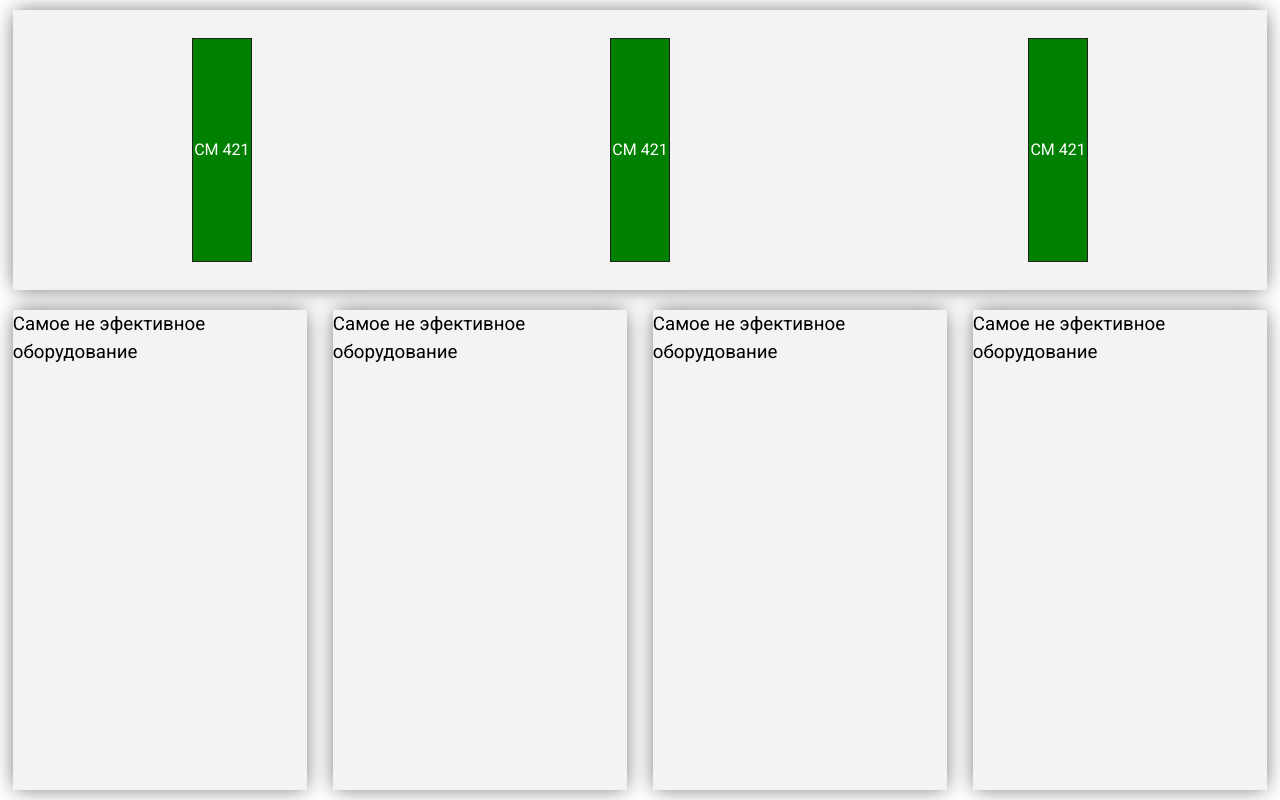
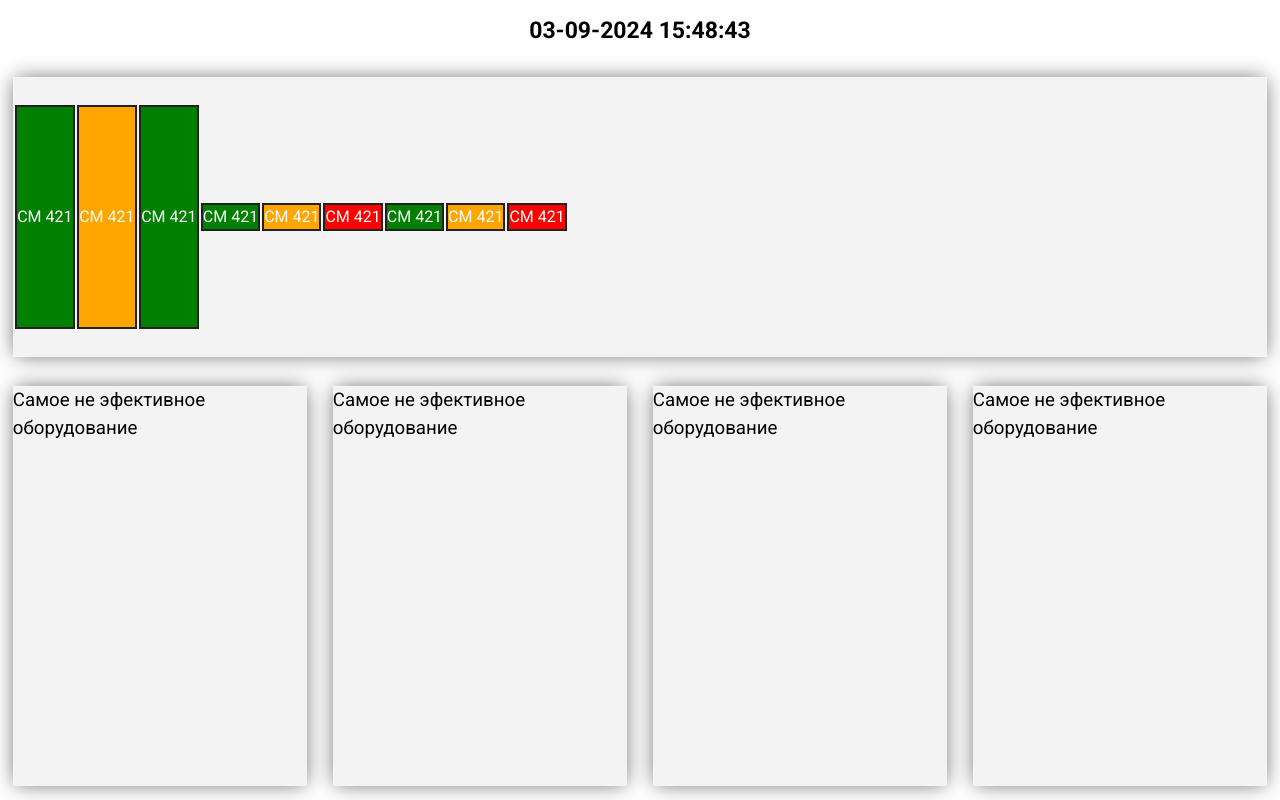
Before and after one commit to artemlusakov/SmtMaks, a React (Vite) app in the folder MaterialUI/: page / in a window 1280 px wide. Built offline with nearby package versions, Linux system fonts and the light colour scheme.

Commit message:
add main page

```diff
--- a/MaterialUI/package.json
+++ b/MaterialUI/package.json
@@ -24,10 +24,13 @@
     "primereact": "^10.8.2",
     "react": "^18.3.1",
     "react-apexcharts": "^1.4.1",
+    "react-dnd": "^16.0.1",
+    "react-dnd-html5-backend": "^16.0.1",
     "react-dom": "^18.3.1",
     "react-input-mask": "^2.0.4",
     "react-router-dom": "^6.26.1",
-    "styled-components": "^6.1.12"
+    "styled-components": "^6.1.12",
+    "zustand": "^5.0.0-rc.2"
   },
   "devDependencies": {
     "@eslint/js": "^9.9.0",
--- a/MaterialUI/src/Components/CM421/CM421_Statistics.module.css
+++ b/MaterialUI/src/Components/CM421/CM421_Statistics.module.css
@@ -1,11 +1,11 @@
-.MC421{
+.CM421{
     display: flex;
     justify-content: space-around;
 
 
 }
 
-.MC421__LeftBox{
+.CM421__LeftBox{
     width: 50%;
     display: flex;
     flex-direction: column;
@@ -16,7 +16,7 @@
 
 }
 
-.MC421__Box{
+.CM421__Box{
    margin-top: 10px;
     padding: 10px;
     width: 100%;
@@ -28,14 +28,14 @@
     -moz-box-shadow: 0px 0px 20px -2px rgba(0, 0, 0, 0.6);
     box-shadow: 0px 0px 20px -2px rgba(0, 0, 0, 0.6);
 }
-.MC421__LeftBox_Content{
+.CM421__LeftBox_Content{
     display: flex;
     justify-content: space-around;
 
     min-height: 300px;
 }
 
-.MC421__RightBox{
+.CM421__RightBox{
     width: 45%;
     min-height: 500px;
     display: flex;
@@ -47,16 +47,16 @@
     -moz-box-shadow: 0px 0px 20px -2px rgba(0, 0, 0, 0.6);
     box-shadow: 0px 0px 20px -2px rgba(0, 0, 0, 0.6);
 }
-.MC421__RightBox_Content{
+.CM421__RightBox_Content{
     padding: 10px;
     display: flex;
 
     height: 50%;
 }
-.MC421__RightBox_Content img{
+.CM421__RightBox_Content img{
 
 }
 
-.MC421__RightBox_Content_Text{
+.CM421__RightBox_Content_Text{
     margin-left: 10px;
 }
--- a/MaterialUI/src/Pages/Equipment/CM421_Statistics.tsx
+++ b/MaterialUI/src/Pages/Equipment/CM421_Statistics.tsx
@@ -18,28 +18,28 @@ interface MC421StatisticsProps {
 
 export default function MC421_Statistics(props: MC421StatisticsProps): React.ReactElement{
   return (
-    <div className={s.MC421}>
-      <div className={s.MC421__LeftBox}>
-        <div className={s.MC421__Box}>
-          <div className={s.MC421__LeftBox_Content}>
+    <div className={s.CM421}>
+      <div className={s.CM421__LeftBox}>
+        <div className={s.CM421__Box}>
+          <div className={s.CM421__LeftBox_Content}>
                 <CM421ItemError/>
                 <CM421ItemOperate/>
           </div>
         </div>
 
-        <div className={s.MC421__Box}>
-          <div className={s.MC421__LeftBox_Content}>
+        <div className={s.CM421__Box}>
+          <div className={s.CM421__LeftBox_Content}>
             <СM421ItemOperateData/>
             <CM421EquipmentEfficiency/>
           </div>
         </div>
       </div>
 
-      <div className={s.MC421__RightBox}>
-        <div className={s.MC421__RightBox_Content}>
+      <div className={s.CM421__RightBox}>
+        <div className={s.CM421__RightBox_Content}>
         {/* <img src={CM421Img} alt="" /> */}
-          <div className={s.MC421__RightBox_Content_Text}>
-            <h2>MC 421</h2>
+          <div className={s.CM421__RightBox_Content_Text}>
+            <h2>CM 421</h2>
 
             <ErrorCodesComponent/>
           </div>
--- /dev/null
+++ b/MaterialUI/src/Pages/Equipment/Equipment.css
@@ -0,0 +1,5 @@
+.Equipment{
+    display: flex;
+    align-items: center;
+    justify-content: space-between;
+}
--- a/MaterialUI/src/Pages/Equipment/Equipment.tsx
+++ b/MaterialUI/src/Pages/Equipment/Equipment.tsx
@@ -2,13 +2,14 @@ import React from 'react'
 import TemporaryDrawer from '../../Components/Navigate/Navigate.tsx'
 import { Container} from "@mui/material";
 import MC421_Statistics from "./CM421_Statistics.tsx"
+import "./Equipment.css"
 
 import Clock from '../../Components/Clock/Clock.tsx'
 
 export default function Equipment() {
   return (
     <div>
-          <Container fixed className='App__Container'>
+          <Container fixed className='Equipment'>
             <TemporaryDrawer/>
             <Clock/>
           </Container>
--- /dev/null
+++ b/MaterialUI/src/Pages/Main/Clock/MainClok.css
@@ -0,0 +1,4 @@
+.Mainclock{
+    font-size: 23px;
+    font-weight: bolder;
+}
--- /dev/null
+++ b/MaterialUI/src/Pages/Main/Clock/MainClok.tsx
@@ -0,0 +1,24 @@
+import React, { useState, useEffect } from 'react';
+import  './MainClok.css'
+
+export default function MainClok() {
+  const [time, setTime] = useState('00 00 0000 00:00:00');
+
+  useEffect(() => {
+    const timer = setInterval(() => {
+      const now = new Date();
+      const day = String(now.getDate()).padStart(2,'0');
+      const month = String(now.getMonth() + 1).padStart(2,'0');
+      const year = String(now.getFullYear()).padStart(4,'0')
+      const hours = String(now.getHours()).padStart(2, '0');
+      const minutes = String(now.getMinutes()).padStart(2, '0');
+      const seconds = String(now.getSeconds()).padStart(2, '0');
+
+      setTime(`${day}-${month}-${year} ${hours}:${minutes}:${seconds}`);
+    }, 1000);
+
+    return () => clearInterval(timer);
+  }, []);
+
+  return <div className="Mainclock">{time}</div>;
+}
--- a/MaterialUI/src/Pages/Main/Main.module.css
+++ b/MaterialUI/src/Pages/Main/Main.module.css
@@ -20,7 +20,6 @@
 .MainContent__WorkingLine{
     display: flex;
     align-items: center;
-    justify-content: space-around;
 
     width: 98%;
     height: 35%;
@@ -32,6 +31,12 @@
     box-shadow: 0px 0px 20px -2px rgba(0, 0, 0, 0.6);
 }
 
+.WorkingLine_Box{
+  align-items: center;
+  height: 100%;
+  display: flex;
+}
+
 .WorkingLine{
     display: flex;
     align-items: center;
@@ -40,28 +45,47 @@
     height: 100%;
 }
 
-.WorkingLine__Element{
-    width: 60px;
-    height: 80%;
+.WorkingLine__Element {
+
     display: flex;
     align-items: center;
     justify-content: center;
     color: #fff;
+    text-decoration: none;
 
-    border: 1px solid #212121;
+    margin-left: 2px;
+
+    border: 2px solid #212121;
+}
+.Hanwha{
+  width: 60px;
+  height: 80%;
 }
 
 .WorkingLine__Element_good {
     background-color: green;
+  }.WorkingLine__Element_good:hover{
+    border: green solid 2px;
+    background-color: rgb(5, 97, 5);
+    transition: all 0.7s ease-in-out;
   }
 
   .WorkingLine__Element_normal {
     background-color: orange;
+  } .WorkingLine__Element_normal:hover{
+    border: orange solid 2px;
+    background-color:rgb(255, 191, 0) ;
+    transition: all 0.7s ease-in-out;
   }
 
   .WorkingLine__Element_bad {
     background-color: red;
+  }.WorkingLine__Element_bad:hover{
+    border: red solid 2px;
+    background-color:rgb(206, 0, 0) ;
+    transition: all 0.7s ease-in-out;
   }
+
 
 
 /*  */
@@ -71,7 +95,7 @@
     align-items: center;
     justify-content: space-around;
     width: 100%;
-    height: 60%;
+    height: 50%;
 }
 .Statistic__Box{
     display: flex;
--- a/MaterialUI/src/Pages/Main/Main.tsx
+++ b/MaterialUI/src/Pages/Main/Main.tsx
@@ -1,11 +1,15 @@
 import React from 'react'
 import s from './Main.module.css'
 import { Tooltip } from '@mui/material';
+import { NavLink } from 'react-router-dom';
+
+import MainClok from './Clock/MainClok'
 
 export default function Main() {
   const id = "e133415";
-  const value = 100
-
+  const value = 100;
+  const value2 = 1100;
+  const value3 = 2000;
   // Функция для определения статуса
   const getStatusClass = (value:number) => {
     if (value > 1500) return s.WorkingLine__Element_bad;
@@ -15,16 +19,68 @@ export default function Main() {
 
   return (
     <div className={s.MainContent}>
+      <MainClok/>
+
       <div className={s.MainContent__WorkingLine}>
-        <Tooltip title={`CM 421 id: ${id}`} classes={{ tooltip: s.customTooltip }}>
-          <div className={`${s.WorkingLine__Element} ${getStatusClass(value)}`}>CM 421</div>
-        </Tooltip>
-        <Tooltip title="CM 421" classes={{ tooltip: s.customTooltip }}>
-          <div className={`${s.WorkingLine__Element} ${getStatusClass(value)}`}>CM 421</div>
-        </Tooltip>
-        <Tooltip title="CM 421" classes={{ tooltip: s.customTooltip }}>
-          <div className={`${s.WorkingLine__Element} ${getStatusClass(value)}`}>CM 421</div>
-        </Tooltip>
+        <div className={s.WorkingLine_Box}>
+          <Tooltip title={`CM 421 id: ${id}`} classes={{ tooltip: s.customTooltip }}>
+            <NavLink to={'/CM421'} className={`${s.WorkingLine__Element} ${s.Hanwha} ${getStatusClass(value)}`}>
+              <div>CM 421</div>
+            </NavLink>
+          </Tooltip>
+
+          <Tooltip title={`CM 421 id: ${id}`} classes={{ tooltip: s.customTooltip }}>
+            <NavLink to={'/CM421'} className={`${s.WorkingLine__Element} ${s.Hanwha} ${getStatusClass(value2)}`}>
+              <div>CM 421</div>
+            </NavLink>
+          </Tooltip>
+
+          <Tooltip title={`CM 421 id: ${id}`} classes={{ tooltip: s.customTooltip }}>
+            <NavLink to={'/CM421'} className={`${s.WorkingLine__Element} ${s.Hanwha} ${getStatusClass(value)}`}>
+              <div>CM 421</div>
+            </NavLink>
+          </Tooltip>
+        </div>
+
+        <div className={s.WorkingLine_Box}>
+          <Tooltip title={`CM 421 id: ${id}`} classes={{ tooltip: s.customTooltip }}>
+            <NavLink to={'/CM421'} className={`${s.WorkingLine__Element} ${getStatusClass(value)}`}>
+              <div>CM 421</div>
+            </NavLink>
+          </Tooltip>
+
+          <Tooltip title={`CM 421 id: ${id}`} classes={{ tooltip: s.customTooltip }}>
+            <NavLink to={'/CM421'} className={`${s.WorkingLine__Element} ${getStatusClass(value2)}`}>
+              <div>CM 421</div>
+            </NavLink>
+          </Tooltip>
+
+          <Tooltip title={`CM 421 id: ${id}`} classes={{ tooltip: s.customTooltip }}>
+            <NavLink to={'/CM421'} className={`${s.WorkingLine__Element} ${getStatusClass(value3)}`}>
+              <div>CM 421</div>
+            </NavLink>
+          </Tooltip>
+        </div>
+
+        <div className={s.WorkingLine_Box}>
+          <Tooltip title={`CM 421 id: ${id}`} classes={{ tooltip: s.customTooltip }}>
+            <NavLink to={'/CM421'} className={`${s.WorkingLine__Element} ${getStatusClass(value)}`}>
+              <div>CM 421</div>
+            </NavLink>
+          </Tooltip>
+
+          <Tooltip title={`CM 421 id: ${id}`} classes={{ tooltip: s.customTooltip }}>
+            <NavLink to={'/CM421'} className={`${s.WorkingLine__Element} ${getStatusClass(value2)}`}>
+              <div>CM 421</div>
+            </NavLink>
+          </Tooltip>
+
+          <Tooltip title={`CM 421 id: ${id}`} classes={{ tooltip: s.customTooltip }}>
+            <NavLink to={'/CM421'} className={`${s.WorkingLine__Element} ${getStatusClass(value3)}`}>
+              <div>CM 421</div>
+            </NavLink>
+          </Tooltip>
+        </div>
       </div>
 
       <div className={s.MainContent__Statistic}>
--- a/MaterialUI/src/main.tsx
+++ b/MaterialUI/src/main.tsx
@@ -13,7 +13,7 @@ const router = createBrowserRouter([
     element: <Main/>,
   },
   {
-    path: "/MC421",
+    path: "/CM421",
     element: <Equipment/>,
   }
 ]);
```
Also changed, not shown: MaterialUI/src/Components/Navigate/Navigate.tsx (+29 -19 lines), 1 other file (tests, documents, lock files or other folders).
